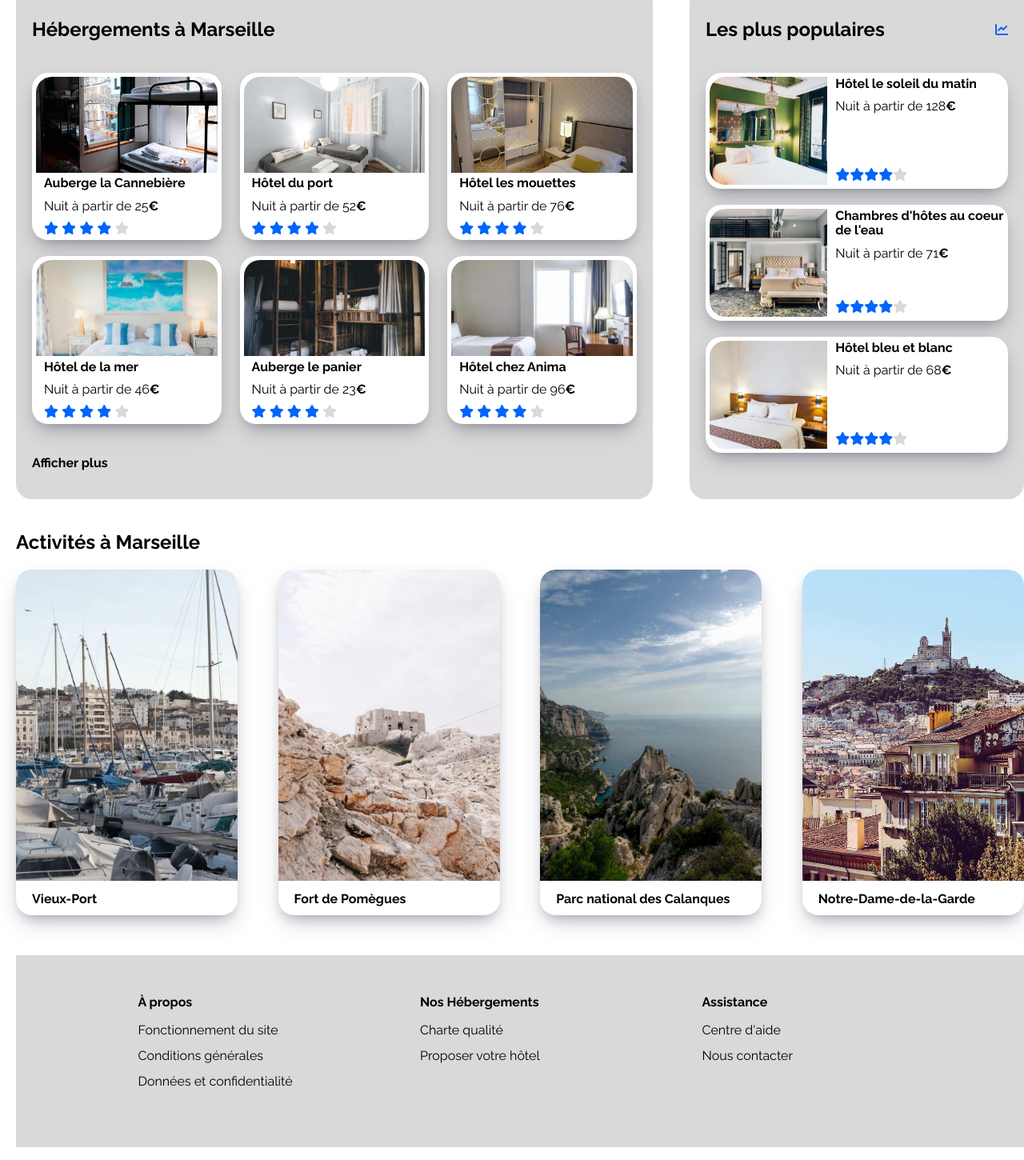
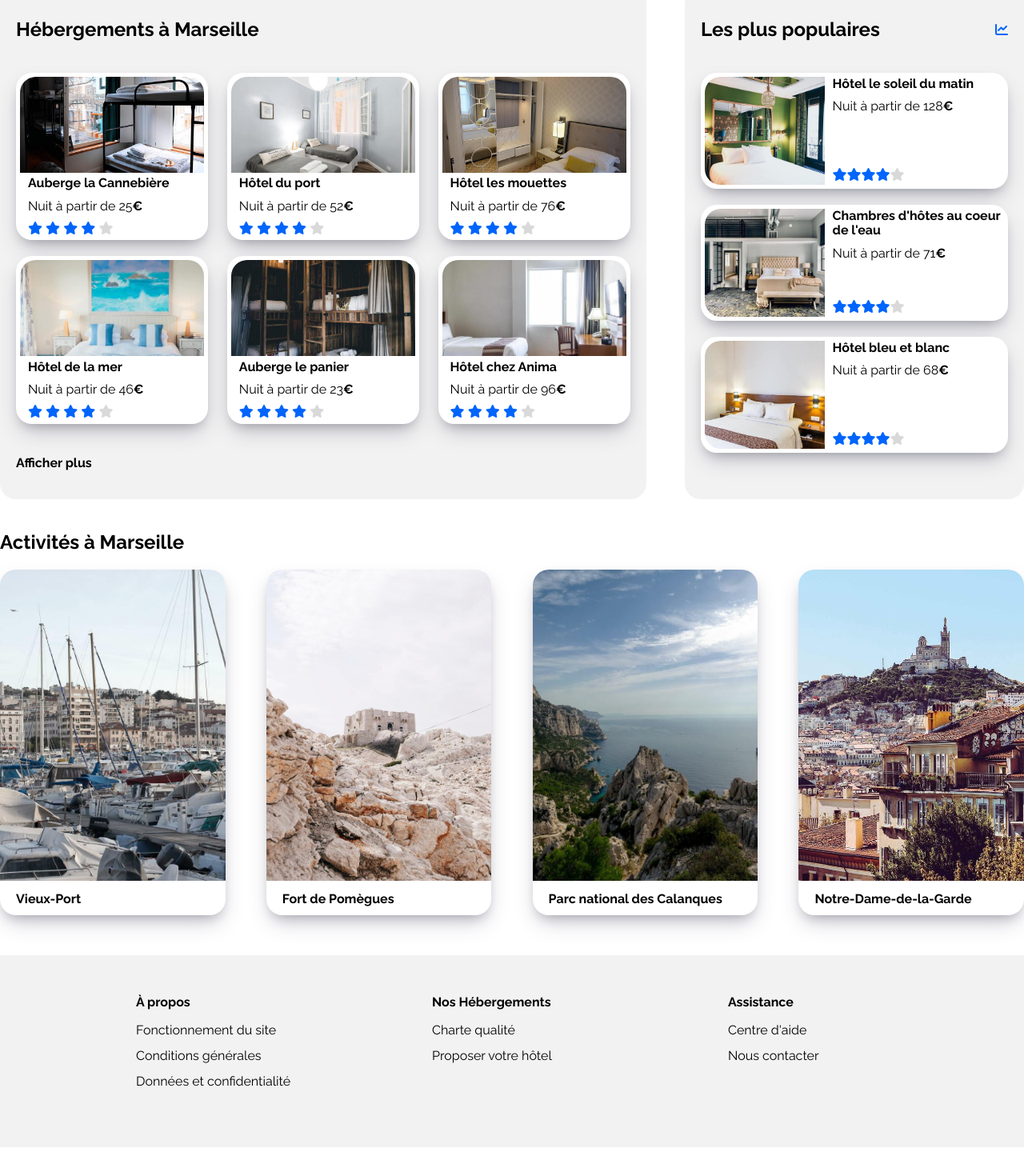
Before and after one commit to Guilly-AU/P2-Booki-HTML-CSS, a plain HTML site: page index.html in a window 1280 px wide. Shown: the part 410-1860 px from the top of the page at 80% size. Drawn offline with nearby package versions, Linux system fonts and the light colour scheme.

Commit message:
margin update

```diff
--- a/CSS/style.css
+++ b/CSS/style.css
@@ -1,11 +1,12 @@
 * {
     font-family: 'Raleway', sans-serif;
     color: black;
-    max-width: 1440px;
+
 }
 
 body {
-    margin-left: 20px;
+    margin: 0 auto;
+    max-width: 1440px;
 }
 
 H3 {
@@ -150,7 +151,7 @@ button span {
 /*accommodation section*/
 
 .accommodation-section {
-    background-color: #d9d9d9;
+    background-color: #f2f2f2;
     width: 60%;
     border-radius: 20px;
     padding: 20px;
@@ -212,7 +213,7 @@ button span {
 /*aside popular section*/
 
 .popular-section {
-    background-color: #d9d9d9;
+    background-color: #f2f2f2;
     width: 30%;
     border-radius: 20px;
     padding: 20px;
@@ -336,11 +337,11 @@ footer {
     display: flex;
     flex-direction: row;
     justify-content: space-evenly;
-    background-color: #d9d9d9;
+    background-color: #f2f2f2;
     margin-top: 50px;
-    padding: 50px;
-    padding-left: 0px;
-    margin-bottom: 50px;
+    padding: 50px 0px;
+
+
     }
 
 .list-header {
--- a/index.html
+++ b/index.html
@@ -4,12 +4,13 @@
 <head>
     <meta charset="UTF-8">
     <title>Booki</title>
+        <meta name="Booki" content="La description visible sur les moteurs de recherche">
+    <!-- Media queries -->
+    <meta name="viewport" content="width=device-width, initial-scale=1.0">
+    <!-- link CSS -->
+    <link href="CSS/style.css" rel="stylesheet">
+    <!-- Normalize css -->
     <link rel="stylesheet" href="https://cdnjs.cloudflare.com/ajax/libs/normalize/8.0.1/normalize.min.css">
-    <meta name="Booki" content="La description visible sur les moteurs de recherche">
-    <!-- media queries -->
-    <meta name="viewport" content="width=device-width, initial-scale=1.0">
-    <!-- Link CSS -->
-    <link href="CSS/style.css" rel="stylesheet">
     <!-- Font GOOGLE Raleway -->
     <link rel="preconnect" href="https://fonts.googleapis.com">
     <link rel="preconnect" href="https://fonts.gstatic.com" crossorigin>
@@ -30,11 +31,11 @@
         </nav>
     </header>
     <main>
-        <!-- search section -->
+        <!-- Search section -->
         <section class="search-section">
             <h1>Trouvez votre Hébergement pour des vacances de rêve</h1>
             <p>En plein centre-ville ou en pleine nature</p>
-            <!-- search bar -->
+            <!-- Search bar -->
             <form class="search-bar">
                 <div class="bar-icone">
                     <i class="fa-solid fa-location-dot"></i>
@@ -44,7 +45,7 @@
                     <i class="fa-solid fa-magnifying-glass"></i>
                 </button>
             </form>
-            <!-- filtres section -->
+            <!-- Filtres section -->
             <div class="filtres">
             <p><b>Filtres</b></p>
                 <div class="filtres-section">
@@ -74,14 +75,14 @@
                     </a>
                 </div>
             </div>
-            <!-- info section -->
+            <!-- Info section -->
             <div class="info">
                 <i class="fa-solid fa-info"></i>
                 <p>Plus de 500 logements sont disponibles dans cette ville</p>
             </div>
         </section>
         <div class="section-aside">
-            <!-- accommodation section -->
+            <!-- Accommodation section -->
             <section class="accommodation-section">
                 <h2 id="accommodation">Hébergements à Marseille</h2>
                     <div class="card-accommodationflex">
@@ -190,7 +191,7 @@
                     </div>
                 <p class="show-more"><a href="#">Afficher plus</a>
                 </section>
-            <!-- popular secttion -->
+            <!-- Popular secttion -->
             <aside class="popular-section">
                 <div class="popular-title">
                     <h2>Les plus populaires</h2>
@@ -257,7 +258,7 @@
                 </div>
             </aside>
         </div>
-        <!-- activity section -->
+        <!-- Activity section -->
         <section class="activity-section">
             <h2 id="activity">Activités à Marseille</h2>
                 <div class="card-activityflex">
@@ -292,7 +293,7 @@
                 </div>
         </section>
     </main>
-    <!-- footer -->
+    <!-- Footer -->
     <footer>
         <div>
             <h3>À propos</h3>
```
